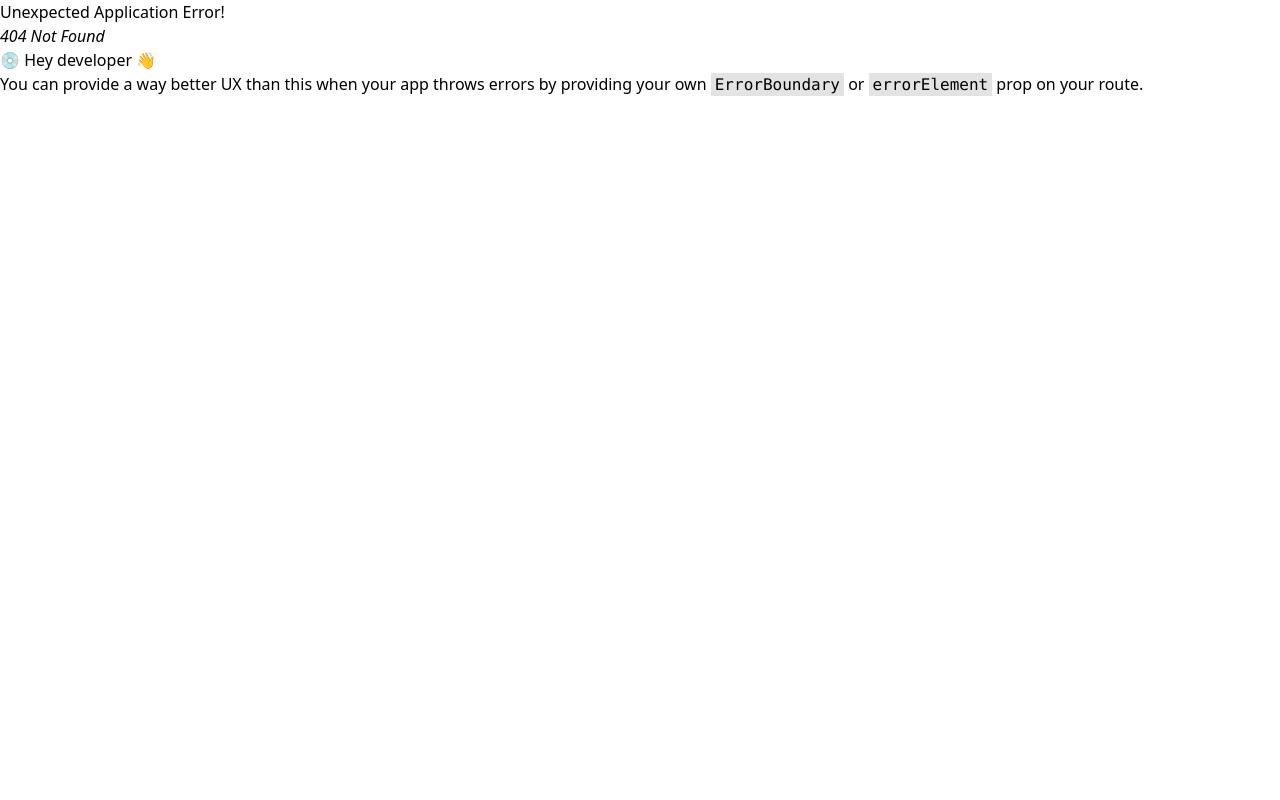
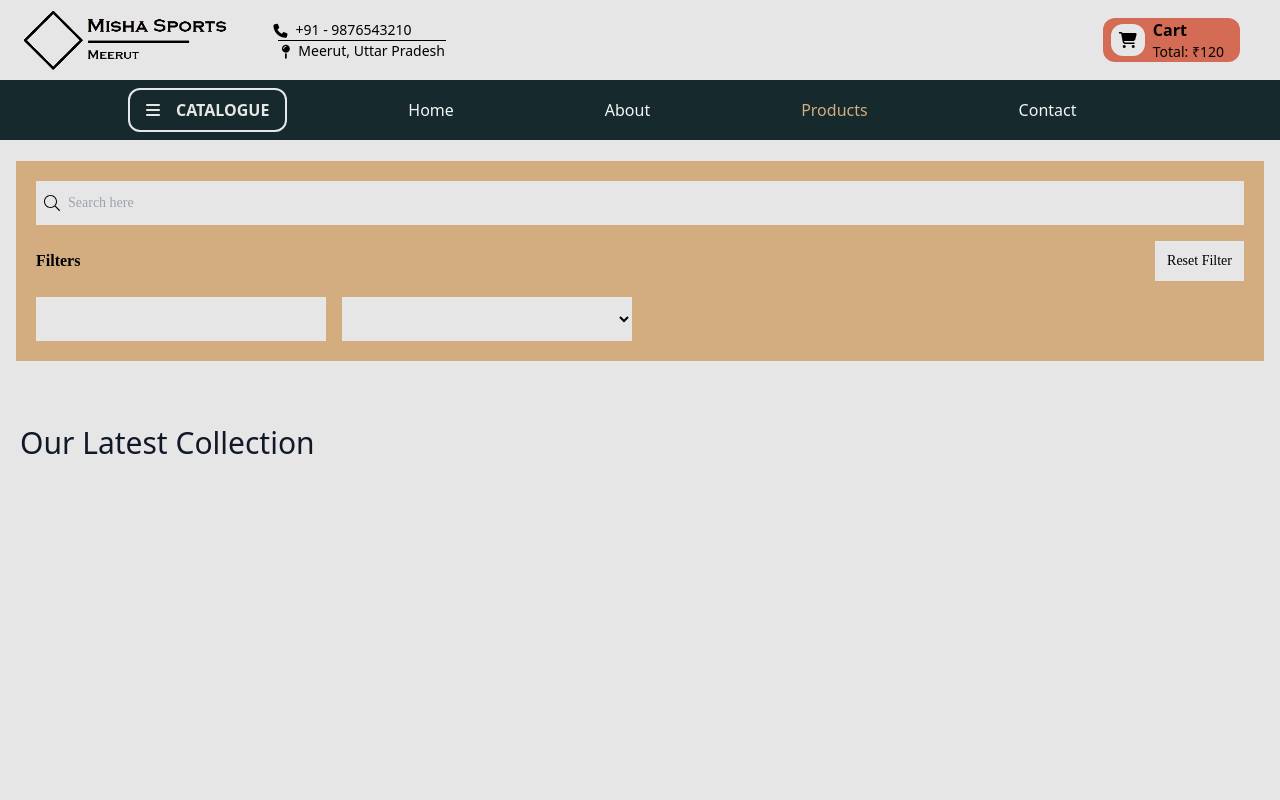
Before and after one commit to Vansh-0108/Sports, a React (Vite) app: page /products in a window 1280 px wide. Before the commit this address had no page. Shown: the top 800 px of the page. Built offline with nearby package versions, Linux system fonts and the light colour scheme.

Commit message:
Add Filter Element in All Products

```diff
--- a/package.json
+++ b/package.json
@@ -24,6 +24,7 @@
     "eslint-plugin-react-hooks": "^4.6.0",
     "eslint-plugin-react-refresh": "^0.4.5",
     "postcss": "^8.4.35",
+    "sass": "^1.71.1",
     "tailwindcss": "^3.4.1",
     "vite": "^5.1.4"
   }
--- /dev/null
+++ b/src/Components/Cards/Filter.jsx
@@ -0,0 +1,76 @@
+import React from 'react'
+import './Filter.scss'
+
+function Filter() {
+
+    const searchkey = '';
+
+    const product = [];
+
+    const resetFilters = () => {};
+    const handleResetFilters = () => {
+        // Call the resetFilters function to reset filter values
+        resetFilters();
+    };
+
+  return (
+    <div>
+        <div>
+            <div className=' container mx-auto px-4 pt-5 filter'>
+                <div className="p-5 filter-bg border-gray-200">
+                    <div className="relative">
+                        <div className="absolute flex items-center ml-2 h-full">
+                            <svg className="w-4 h-4 fill-current text-primary-gray-dark" viewBox="0 0 16 16" fill="none" xmlns="http://www.w3.org/2000/svg">
+                                <path d="M15.8898 15.0493L11.8588 11.0182C11.7869 10.9463 11.6932 10.9088 11.5932 10.9088H11.2713C12.3431 9.74952 12.9994 8.20272 12.9994 6.49968C12.9994 2.90923 10.0901 0 6.49968 0C2.90923 0 0 2.90923 0 6.49968C0 10.0901 2.90923 12.9994 6.49968 12.9994C8.20272 12.9994 9.74952 12.3431 10.9088 11.2744V11.5932C10.9088 11.6932 10.9495 11.7869 11.0182 11.8588L15.0493 15.8898C15.1961 16.0367 15.4336 16.0367 15.5805 15.8898L15.8898 15.5805C16.0367 15.4336 16.0367 15.1961 15.8898 15.0493ZM6.49968 11.9994C3.45921 11.9994 0.999951 9.54016 0.999951 6.49968C0.999951 3.45921 3.45921 0.999951 6.49968 0.999951C9.54016 0.999951 11.9994 3.45921 11.9994 6.49968C11.9994 9.54016 9.54016 11.9994 6.49968 11.9994Z" />
+                            </svg>
+                        </div>
+                        <input
+                            type="text"
+                            name="searchkey"
+                            value={searchkey}
+                            onChange={(e) => {}}
+                            id="searchkey"
+                            placeholder="Search here"
+                            className="px-8 py-3 w-full bg-[#e6e6e6] border-transparent outline-0 text-sm" />
+                    </div>
+                    <div className="flex items-center justify-between mt-4">
+                        <p className="font-bold">
+                            Filters
+                        </p>
+                        <button className="text-black text-sm font-medium filter-reset bg-[#e6e6e6] "
+                         onClick={handleResetFilters}
+                        >
+                            Reset Filter
+                        </button>
+                    </div>
+                    <div>
+                        <div className="grid grid-cols-2 md:grid-cols-3 xl:grid-cols-4 gap-4 mt-4">
+                            <select
+                            // value={filterType} onChange={(e)=> setFilterType(e.target.value)}
+                            className="py-3 px-4  w-full  bg-[#e6e6e6] border-transparent outline-0 focus:border-gray-500 focus:bg-gray-300 focus:ring-0 text-sm filter-select" >
+
+                                {product.map((item, index) => {
+                                    return (
+                                        <option key={index} value={item.category}>{item.category}</option>
+                                    )
+                                })}
+                            </select>
+                            <select
+                            // value={filterPrice} onChange={(e)=>setFilterPrice(e.target.value)}
+                            className="px-4 py-3 w-full  bg-[#e6e6e6] border-transparent outline-0  focus:border-gray-500 focus:bg-gray-300  focus:ring-0 text-sm">
+                                {product.map((item, index) => {
+                                    return (
+                                        <option key={index} value={item.price}>{item.price}</option>
+                                    )
+                                })}
+                            </select>
+                        </div>
+                    </div>
+                </div>
+            </div>
+        </div>
+    </div>
+  )
+}
+
+export default Filter
--- /dev/null
+++ b/src/Components/Cards/Filter.scss
@@ -0,0 +1,17 @@
+.filter{
+    font-family: 'Raleway';
+     &-bg{
+        background-color:#D3AD7F;
+    }
+    &-reset{
+        // background-color:#ffff;
+        padding: 10px 12px;
+    }
+    &-select{
+        appearance: none;
+    -webkit-appearance: none;
+    -moz-appearance: none;
+    padding-right: 30px;
+
+    }
+}
--- a/src/Components/Header/Header.jsx
+++ b/src/Components/Header/Header.jsx
@@ -54,7 +54,7 @@ function Header() {
                   <h1 className="mx-2 text-[#e6e6e6] uppercase group-hover:text-[#16292c] font-bold">Catalogue</h1>
               </div>
               {
-                tabs.map((tab, key) => <NavLink key={key} to={tab.link} className="block my-2 text-[#e6e6e6]">{tab.title}</NavLink>)
+                tabs.map((tab, key) => <NavLink  key={key} to={tab.link} className="block my-2 text-[#e6e6e6]">{tab.title}</NavLink>)
               }
             </div>
         </div>
--- a/src/Components/Pages/About.jsx
+++ b/src/Components/Pages/About.jsx
@@ -5,7 +5,7 @@ function About() {
   return (
     <div className='min-h-screen flex justify-center bg-[#e6e6e6]'>
         <div className='flex flex-col items-center justify-center'>
-            <h1 className='text-7xl m-2 py-10 md:pb-10 text-[#16292c] font-bold text-center'>About Us</h1>
+            <h1 className='text-7xl m-2 py-10 md:pb-10 text-[#16292c] font-bold text-center'>About Misha Sports</h1>
             <hr className='border-2 m-2 border-[#16292c] w-[60%]'/>
             <div className='flex justify-center flex-col md:flex-row md:items-start items-center'>
                 <p className='text-justify pt-10 px-10'>Lorem ipsum dolor sit amet, consectetur adipiscing elit, sed do eiusmod tempor incididunt ut labore et dolore magna aliqua. Ut enim ad minim veniam, quis nostrud exercitation ullamco laboris nisi ut aliquip ex ea commodo consequat. Duis aute irure dolor in reprehenderit in voluptate velit esse cillum dolore eu fugiat nulla pariatur. Excepteur sint occaecat cupidatat non proident, sunt in culpa qui officia deserunt mollit anim id est laborum. Duis aute irure dolor in reprehenderit in voluptate velit esse cillum dolore eu fugiat nulla pariatur.</p>
--- /dev/null
+++ b/src/Components/Pages/AllProducts.jsx
@@ -0,0 +1,53 @@
+import React from 'react'
+import Filter from '../Cards/Filter';
+
+function AllProducts() {
+
+    const product = [];
+
+  return (
+      <div className='min-h-screen bg-[#e6e6e6]'>
+        <Filter />
+        <section className="text-gray-600 body-font">
+            <div className="container px-5 py-8 md:py-16 mx-auto">
+            <div className="lg:w-1/2 w-full mb-6 lg:mb-10">
+                    <h1 className="sm:text-3xl text-2xl font-medium title-font mb-2 text-gray-900 rale-font" >Our Latest Collection</h1>
+                    <div className="h-1 w-20 gold-primary rounded"></div>
+                </div>
+
+                <div className="flex flex-wrap -m-4">
+                    {product.filter((obj)=> obj.title.toLowerCase().includes(searchkey))
+                    .filter((obj) => obj.category.toLowerCase().includes(filterType))
+                    .filter((obj) => obj.price.includes(filterPrice)).map((item, index) => {
+                        const { title, price, description, imageUrl,id } = item;
+                        return (
+                            <div onClick={()=> window.location.href = `/#/productinfo/${id}`}   key={index} className="p-4 md:w-1/4  drop-shadow-sm cust-card  " >
+                                <div className="h-full border  duration-300 ease-in-out    border-gray-400 border-opacity-20  overflow-hidden cursor-pointer" style={{ backgroundColor: mode === 'dark' ? 'rgb(46 49 55)' : '', color: mode === 'dark' ? 'white' : '', }} >
+                                    <div className="flex justify-center cursor-pointer" >
+                                        <img className=" rounded-2xl w-full h-80 p-2 hover:scale-110 transition-scale-110  duration-300 ease-in-out coverobject" src={imageUrl} alt="product" />
+                                    </div>
+                                    <div className="p-5 border-t-2">
+                                        <h2 className="tracking-widest text-xs title-font font-medium text-gray-400 mb-1 rale-font" >Smaira Luxe</h2>
+                                        <h1 className="title-font text-lg font-medium text-gray-900 mb-3 rale-font" style={{ color: mode === 'dark' ? 'white' : '', }}>{title}</h1>
+                                        {/* <p className="leading-relaxed mb-3">{item.description.}</p> */}
+                                        <p className="leading-relaxed mb-3 rale-font" style={{ color: mode === 'dark' ? 'white' : '' }}>₹{price}</p>
+                                        <div className=" flex justify-center">
+                                            <button type="button"
+
+                                            className="focus:outline-none text-white gold-primary font-medium text-sm w-full  py-2 gold-primary-2 ">Order Now</button>
+
+                                        </div>
+                                    </div>
+
+                                </div>
+                            </div>
+                        )
+                    })}
+                </div>
+            </div>
+        </section >
+    </div>
+  )
+}
+
+export default AllProducts
--- a/src/main.jsx
+++ b/src/main.jsx
@@ -5,11 +5,13 @@ import './index.css'
 import { Route, RouterProvider, createBrowserRouter, createRoutesFromElements } from 'react-router-dom'
 import Layout from './Layout.jsx'
 import Home from './Components/Pages/Home.jsx'
+import AllProducts from './Components/Pages/AllProducts.jsx'
 
 const router = createBrowserRouter(
   createRoutesFromElements(
     <Route path = '/' element = {<Layout />}>
       <Route path = '' element = {<Home />} />
+      <Route path = 'products' element = {<AllProducts />} />
     </Route>
   )
 )
```
Also changed, not shown: 1 other file (tests, documents, lock files or other folders).
